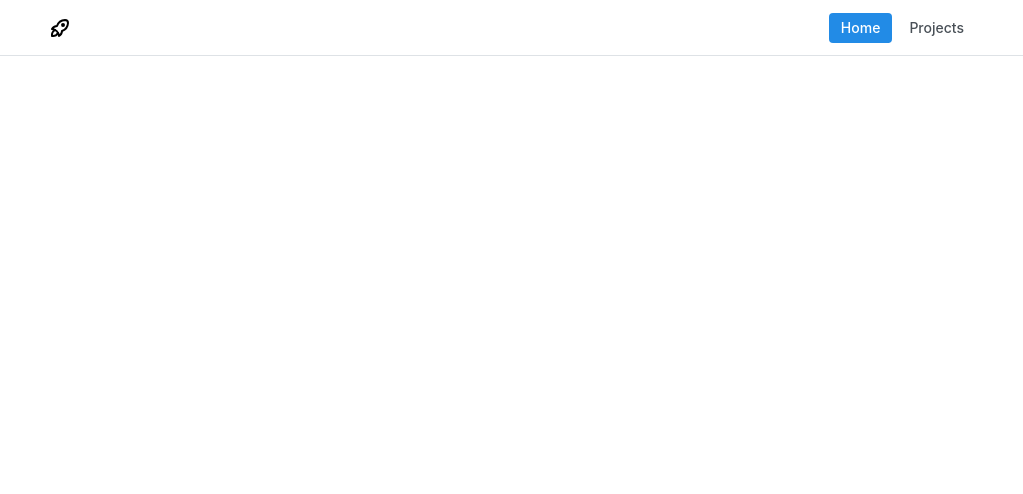
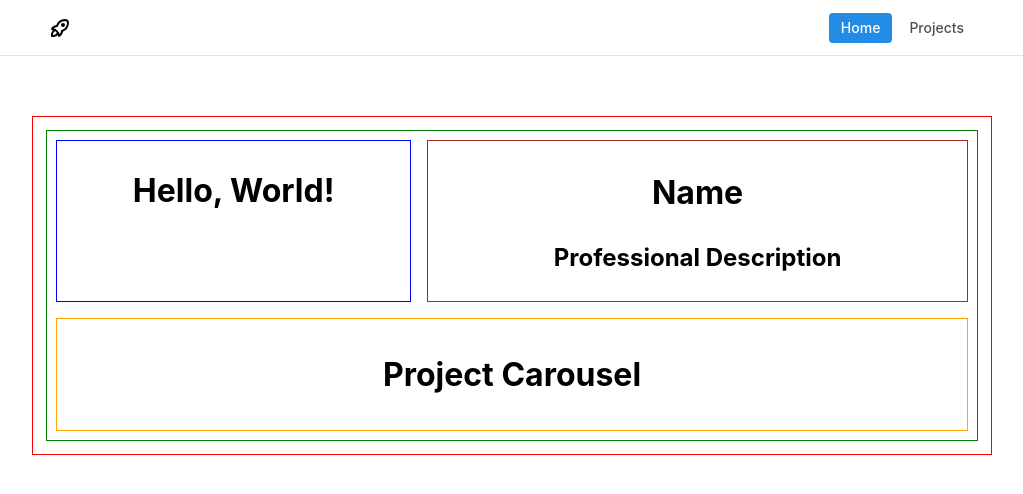
Before and after one commit to jacobbrockett/personal-portfolio, a React (Vite) app: page / in a window 1280 px wide. Shown: the top 494 px of the page, without its empty margins (128-1151 px from the left). Built offline with nearby package versions, Linux system fonts and the light colour scheme.

Commit message:
added homepage layout

```diff
--- a/package.json
+++ b/package.json
@@ -12,6 +12,7 @@
   "dependencies": {
     "@mantine/core": "^8.3.13",
     "@mantine/hooks": "^8.3.13",
+    "@tabler/icons-react": "^3.37.1",
     "react": "^19.2.0",
     "react-dom": "^19.2.0",
     "react-router-dom": "^7.13.0"
--- a/src/components/Project.tsx
+++ b/src/components/ProjectOverview.tsx
@@ -1,8 +1,8 @@
-import classes from './Project.module.css'
+import classes from './ProjectOverview.module.css'
 import {Container, Grid, Badge, Group} from '@mantine/core';
 import type {ProjectProps} from "../types/ProjectProps.ts";
 
-function Project(props: ProjectProps) {
+function ProjectOverview(props: ProjectProps) {
     // Get Props:
     const {title, tags, description, relevantLinks, demoVidLink, srcCodeLink} = props;
 
@@ -61,4 +61,4 @@ function Project(props: ProjectProps) {
     )
 }
 
-export default Project;
+export default ProjectOverview;
--- /dev/null
+++ b/src/pages/HomePage.module.css
@@ -0,0 +1,31 @@
+
+.homeContainer {
+    border: 1px solid red;
+    padding: 1%;
+}
+
+.homeGrid {
+    border:1px solid green;
+    padding: 1%;
+}
+
+.helloWorld {
+    border: 1px solid blue;
+    padding: 1%;
+    height: 100%;
+    justify-items: center;
+}
+
+.aboutMe {
+    border: 1px solid brown;
+    padding: 1%;
+    height: 100%;
+    justify-items: center;
+}
+
+.projectCarousel {
+    border: 1px solid orange;
+    padding: 1%;
+    height: 100%;
+    justify-items: center;
+}
--- a/src/pages/HomePage.tsx
+++ b/src/pages/HomePage.tsx
@@ -1,7 +1,44 @@
+import {Container, Grid} from '@mantine/core';
+import classes from './HomePage.module.css';
 
 function HomePage() {
     return (
         <>
+            <Container size="md" className={classes.homeContainer}>
+                <Grid columns={10} className={classes.homeGrid}>
+
+                    {/*Hello, World*/}
+                    <Grid.Col span={4}>
+                        <div className={classes.helloWorld}>
+                            <h1>
+                                Hello, World!
+                            </h1>
+                        </div>
+                    </Grid.Col>
+
+                    {/*Name, Professional Description*/}
+                    <Grid.Col span={6}>
+                        <div className={classes.aboutMe}>
+                            <h1>
+                                Name
+                            </h1>
+                            <h2>
+                                Professional Description
+                            </h2>
+                        </div>
+                    </Grid.Col>
+
+                    {/*Project Carousel*/}
+                    <Grid.Col span={10}>
+                        <div className={classes.projectCarousel}>
+                            <h1>
+                                Project Carousel
+                            </h1>
+                        </div>
+                    </Grid.Col>
+
+                </Grid>
+            </Container>
         </>
     )
 }
--- a/src/pages/ProjectPage.tsx
+++ b/src/pages/ProjectPage.tsx
@@ -1,5 +1,5 @@
 import {Container} from "@mantine/core";
-import Project from "../components/Project.tsx";
+import ProjectOverview from "../components/ProjectOverview.tsx";
 import {GetProjectsDictionary} from "../hooks/useProjects.ts";
 import { useParams } from "react-router-dom";
 
@@ -28,7 +28,7 @@ function ProjectPage()
 
     return (
         <Container my="md">
-            <Project
+            <ProjectOverview
                 title={project.title}
                 tags={project.tags}
                 description={project.description}
```
Also changed, not shown: src/components/ProjectOverview.module.css (renamed from src/components/Project.module.css), 1 other file (tests, documents, lock files or other folders).
